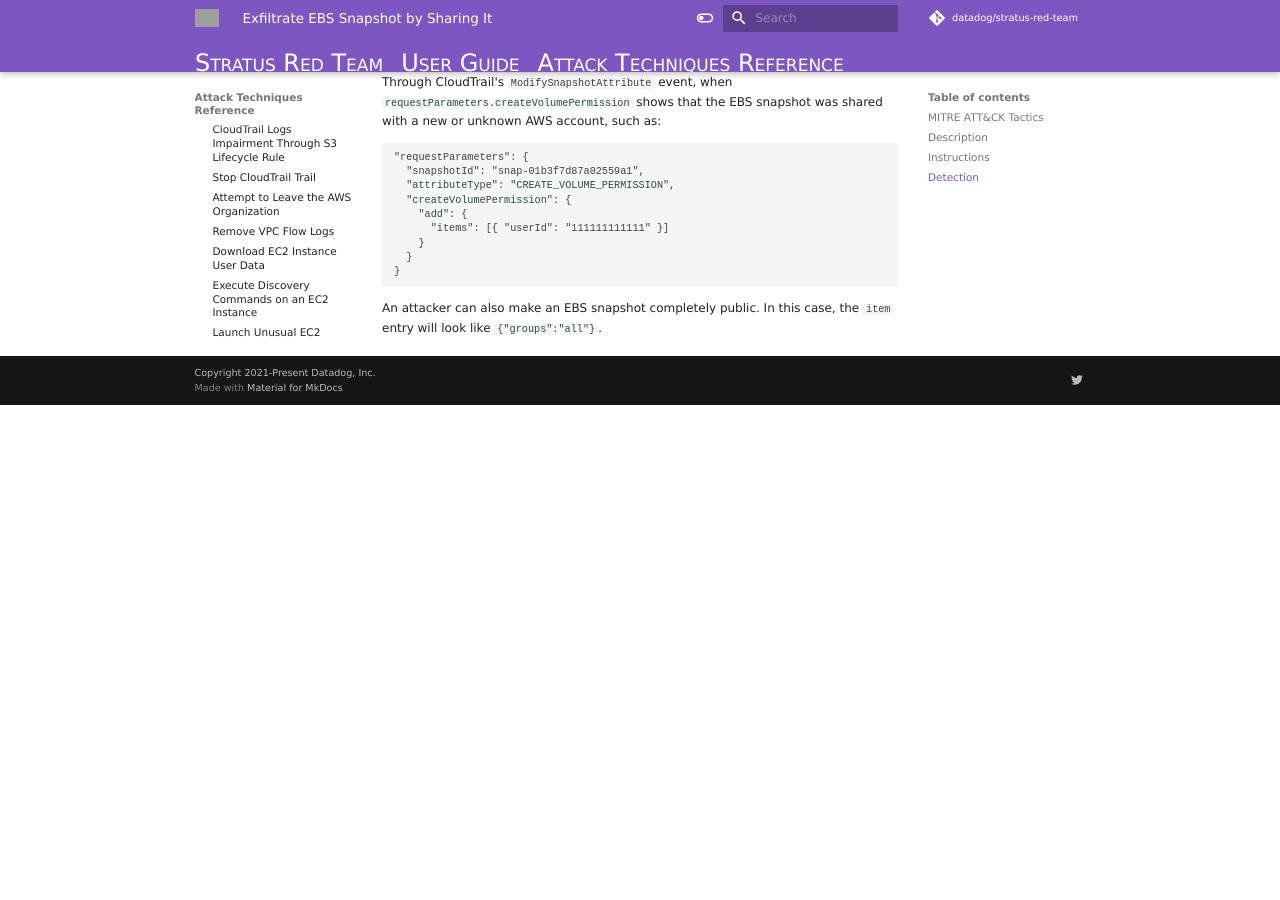
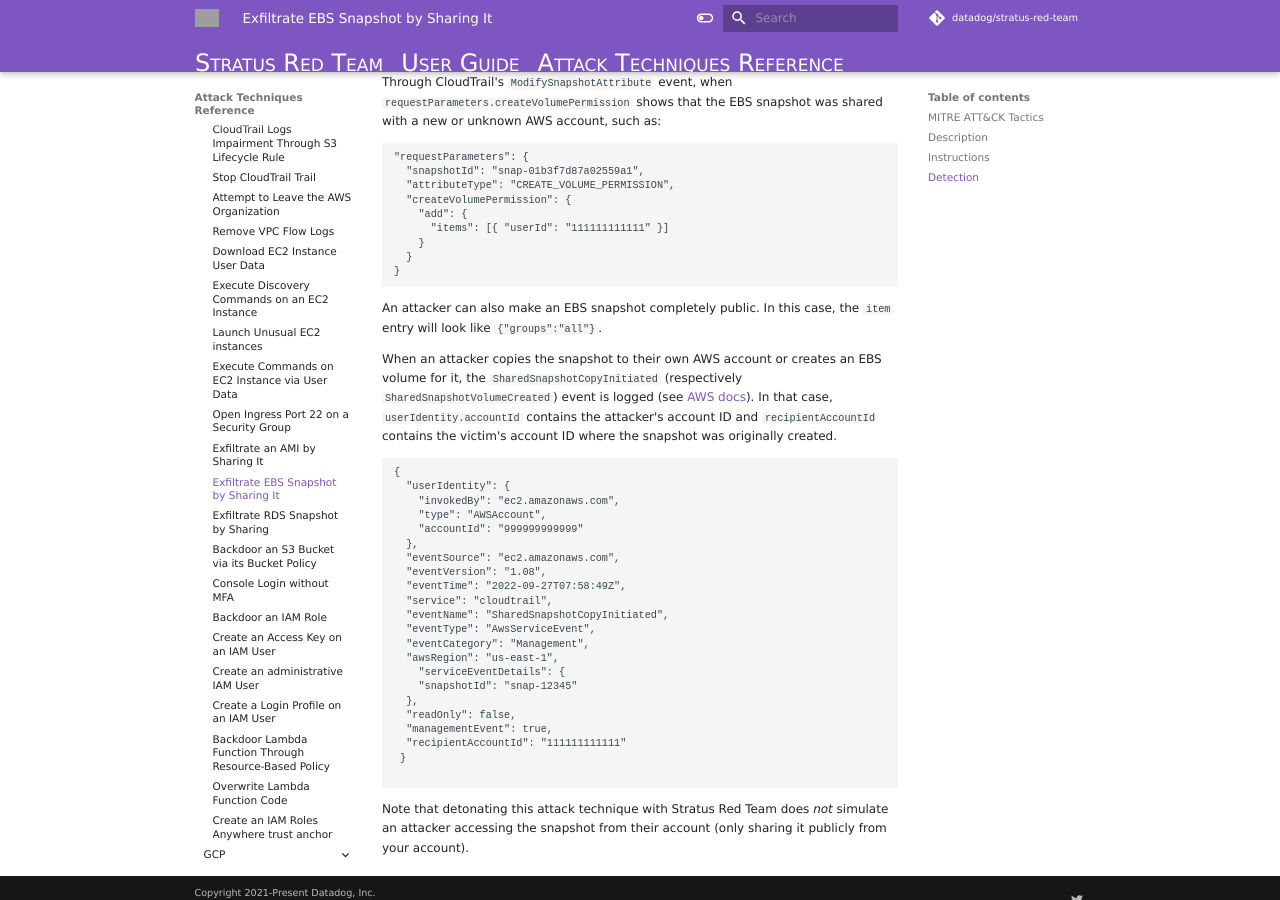
Before and after one commit to DataDog/stratus-red-team, an MkDocs documentation site: the page built from docs/attack-techniques/AWS/aws.exfiltration.ec2-share-ebs-snapshot.md, in a window 1280 px wide and 900 px high, scrolled down 664 px. Built offline with MkDocs 1.6.1 and Material for MkDocs 9.7.7, drawn with Linux system fonts in a browser that asks for light colours; nearby versions of some CDN libraries; library files that are not in the unit come from our copies; comment, search, counter and statistics services are not loaded; before the commit the page ends 1069 px from its top, so only the background shows below that; grey boxes are pictures that could not be loaded.

Commit message:
Generate docs

```diff
--- a/docs/attack-techniques/AWS/aws.exfiltration.ec2-share-ebs-snapshot.md
+++ b/docs/attack-techniques/AWS/aws.exfiltration.ec2-share-ebs-snapshot.md
@@ -51,3 +51,31 @@
 
 An attacker can also make an EBS snapshot completely public. In this case, the <code>item</code> entry
 will look like <code>{"groups":"all"}</code>.
+
+When an attacker copies the snapshot to their own AWS account or creates an EBS volume for it, the <code>SharedSnapshotCopyInitiated</code> (respectively <code>SharedSnapshotVolumeCreated</code>) event is logged (see [AWS docs](https://docs.aws.amazon.com/AWSEC2/latest/UserGuide/ebs-modifying-snapshot-permissions.html#shared-snapshot-cloudtrail-logging)).
+In that case, <code>userIdentity.accountId</code> contains the attacker's account ID and <code>recipientAccountId</code> contains the victim's account ID where the snapshot was originally created.
+
+<pre><code>{
+  "userIdentity": {
+    "invokedBy": "ec2.amazonaws.com",
+    "type": "AWSAccount",
+    "accountId": "999999999999"
+  },
+  "eventSource": "ec2.amazonaws.com",
+  "eventVersion": "1.08",
+  "eventTime": "2022-09-27T07:58:49Z",
+  "service": "cloudtrail",
+  "eventName": "SharedSnapshotCopyInitiated",
+  "eventType": "AwsServiceEvent",
+  "eventCategory": "Management",
+  "awsRegion": "us-east-1",
+    "serviceEventDetails": {
+    "snapshotId": "snap-12345"
+  },
+  "readOnly": false,
+  "managementEvent": true,
+  "recipientAccountId": "111111111111"
+ }
+ </code></pre>
+
+ Note that detonating this attack technique with Stratus Red Team does *not* simulate an attacker accessing the snapshot from their account (only sharing it publicly from your account).
```
